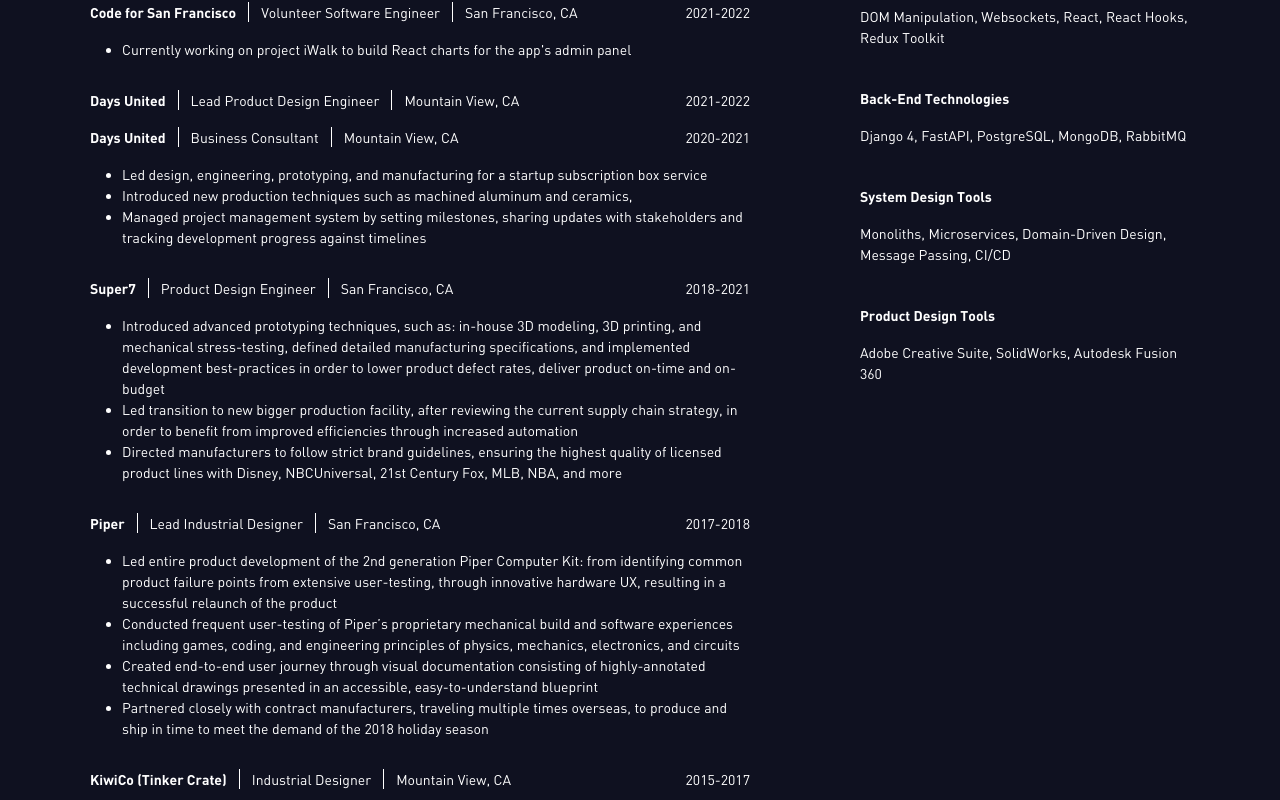
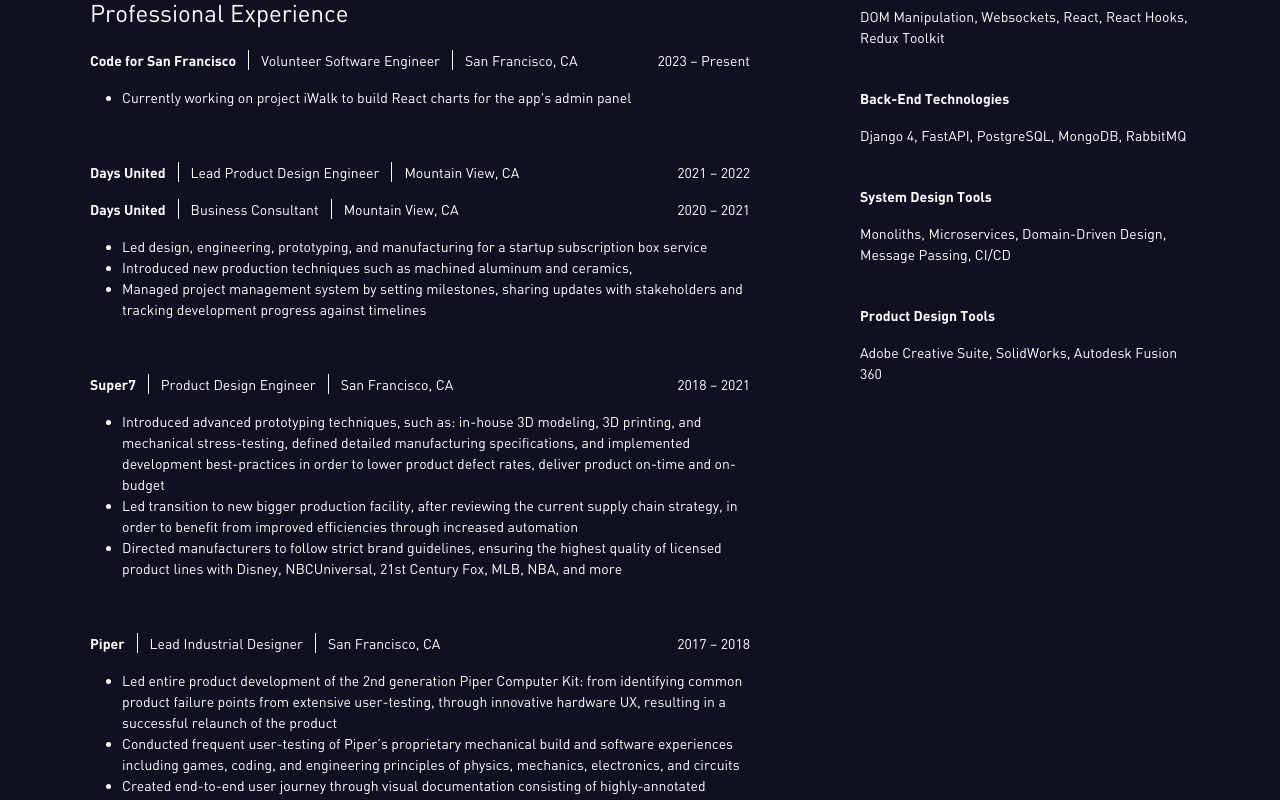
Before and after one commit to jwpettit/Portfolio-Website, a React (Create React App) app: page /about in a window 1280 px wide. Shown: the part 915-1715 px from the top of the page. Built offline with nearby package versions, Linux system fonts and the light colour scheme.

Commit message:
Changed hyphens to en dashes and also added br between jobs for readability

```diff
--- a/src/components/Resume.jsx
+++ b/src/components/Resume.jsx
@@ -58,6 +58,9 @@ export default function Resume() {
                             </li>
                         </ul>
                     </div>
+
+<br/>
+
                     <div className="Resume-Header-Container">
                         <div className="Resume-Header-Title-Container">
                             <div className="Resume-Body-Text-Bold">
@@ -94,6 +97,9 @@ export default function Resume() {
                             </li>
                         </ul>
                     </div>
+
+<br/>
+
                     <div className="Resume-Header-Container">
                         <div className="Resume-Header-Title-Container">
                             <div className="Resume-Body-Text-Bold">
@@ -149,7 +155,7 @@ export default function Resume() {
                             </div>
                         </div>
                         <div className="Resume-Body-Text-Right">
-                            <p>2021-2022</p>
+                            <p>2023 – Present</p>
                         </div>
                     </div>
 
@@ -161,6 +167,9 @@ export default function Resume() {
                             </li>
                         </ul>
                     </div>
+
+<br/>
+
                     <div className="Resume-Header-Container">
                         <div className="Resume-Header-Title-Container">
                             <div className="Resume-Body-Text-Bold">
@@ -176,7 +185,7 @@ export default function Resume() {
                             </div>
                         </div>
                         <div className="Resume-Body-Text-Right">
-                            <p>2021-2022</p>
+                            <p>2021 – 2022</p>
                         </div>
                     </div>
                     <div className="Resume-Header-Container">
@@ -194,7 +203,7 @@ export default function Resume() {
                             </div>
                         </div>
                         <div className="Resume-Body-Text-Right">
-                            <p>2020-2021</p>
+                            <p>2020 – 2021</p>
                         </div>
                     </div>
                     <div className="Resume-Body-Text">
@@ -216,6 +225,9 @@ export default function Resume() {
                             </li>
                         </ul>
                     </div>
+
+                    <br/>
+
                     <div className="Resume-Header-Container">
                         <div className="Resume-Header-Title-Container">
                             <div className="Resume-Body-Text-Bold">
@@ -231,7 +243,7 @@ export default function Resume() {
                             </div>
                         </div>
                         <div className="Resume-Body-Text-Right">
-                            <p>2018-2021</p>
+                            <p>2018 – 2021</p>
                         </div>
                     </div>
                     <div className="Resume-Body-Text">
@@ -261,6 +273,9 @@ export default function Resume() {
                             </li>
                         </ul>
                     </div>
+
+                    <br/>
+
                     <div className="Resume-Header-Container">
                         <div className="Resume-Header-Title-Container">
                             <div className="Resume-Body-Text-Bold">
@@ -276,7 +291,7 @@ export default function Resume() {
                             </div>
                         </div>
                         <div className="Resume-Body-Text-Right">
-                            <p>2017-2018</p>
+                            <p>2017 – 2018</p>
                         </div>
                     </div>
                     <div className="Resume-Body-Text">
@@ -310,6 +325,9 @@ export default function Resume() {
                             </li>
                         </ul>
                     </div>
+
+                    <br/>
+
                     <div className="Resume-Header-Container">
                         <div className="Resume-Header-Title-Container">
                             <div className="Resume-Body-Text-Bold">
@@ -325,7 +343,7 @@ export default function Resume() {
                             </div>
                         </div>
                         <div className="Resume-Body-Text-Right">
-                            <p>2015-2017</p>
+                            <p>2015 – 2017</p>
                         </div>
                     </div>
                     <div className="Resume-Body-Text">
@@ -396,7 +414,7 @@ export default function Resume() {
                             </div>
                         </div>
                         <div className="Resume-Body-Text-Right">
-                            <p>2010-2014</p>
+                            <p>2010 – 2014</p>
                         </div>
                     </div>
                     <div className="Resume-Body-Text">
```
